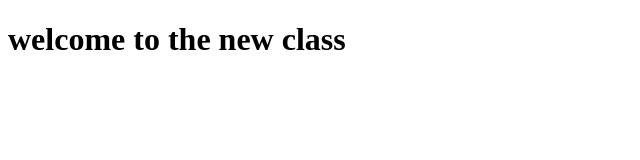
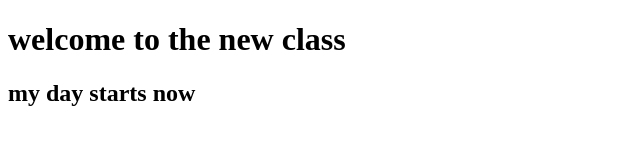
Before and after one commit to Sanjanasandesh/FRONTEND-CLASS-DEC, a plain HTML site: page INDEX.HTML in a window 1280 px wide. Shown: the whole page, without its empty margins (0-640 px from the left). Drawn offline with Linux system fonts and the light colour scheme.

Commit message:
Update INDEX.HTML

```diff
--- a/INDEX.HTML
+++ b/INDEX.HTML
@@ -7,5 +7,6 @@
 </head>
 <body>
     <h1>welcome to the new class</h1>
+    <h2>my day starts now</h2>
 </body>
 </html>
```
